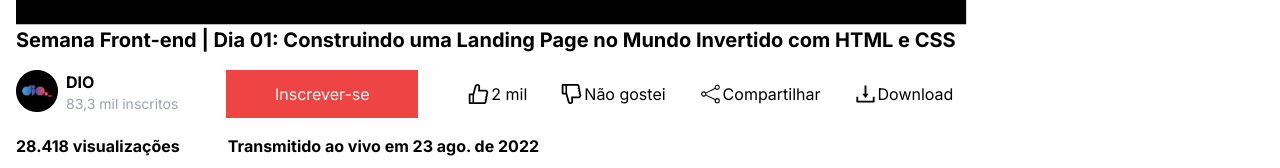
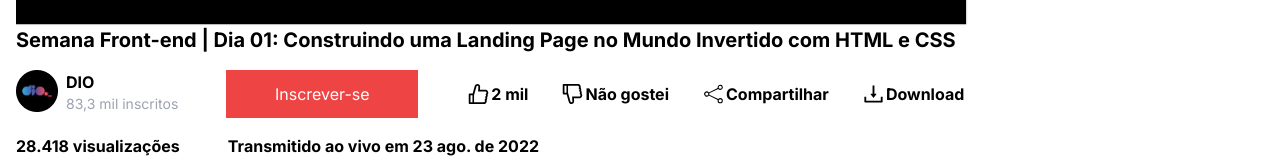
Before and after one commit to Rinaldo-JR1/youtube-clone, a Next.js app: page / in a window 1280 px wide. Shown: the part 623-791 px from the top of the page. Built offline with nearby package versions, Linux system fonts and the light colour scheme.

Commit message:
Adjustment in font weight

```diff
--- a/src/app/_components/VideoOptions.tsx
+++ b/src/app/_components/VideoOptions.tsx
@@ -24,7 +24,7 @@
           Inscrever-se
         </button>
       </div>
-      <div className="">
+      <div className="font-bold">
         <div className="flex justify-between gap-8">
           <div className="flex justify-center align-middle items-center">
             <AiOutlineLike className="h-12" size={25} />
```
